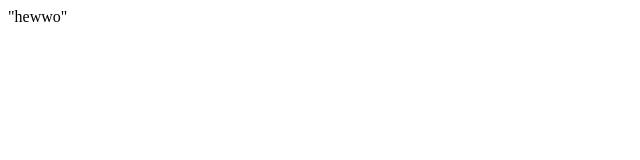
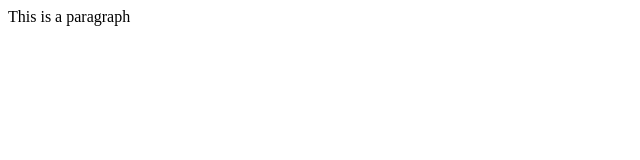
Before and after one commit to mrslugmoon/santa-shave, a plain HTML site: page shave/index.html in a window 1280 px wide. Shown: the whole page, without its empty margins (0-640 px from the left). Drawn offline with Linux system fonts and the light colour scheme.

Commit message:
Update index.html

```diff
--- a/shave/index.html
+++ b/shave/index.html
@@ -1 +1 @@
-<text>"hewwo"</text>
+<p>This is a paragraph</p>
```
